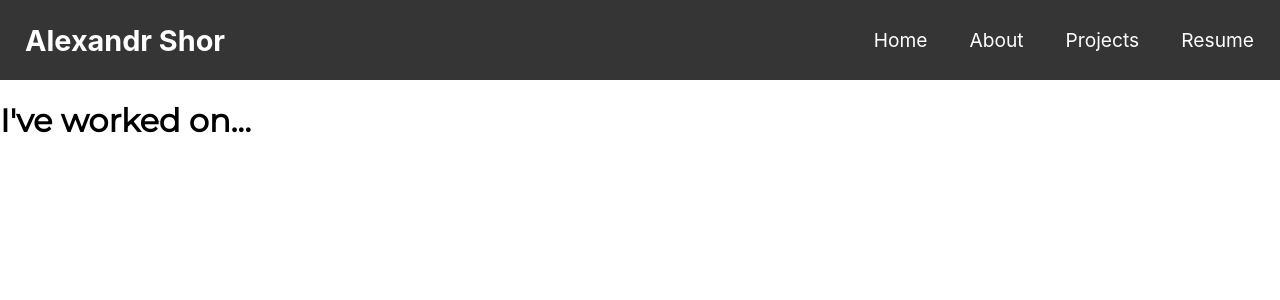
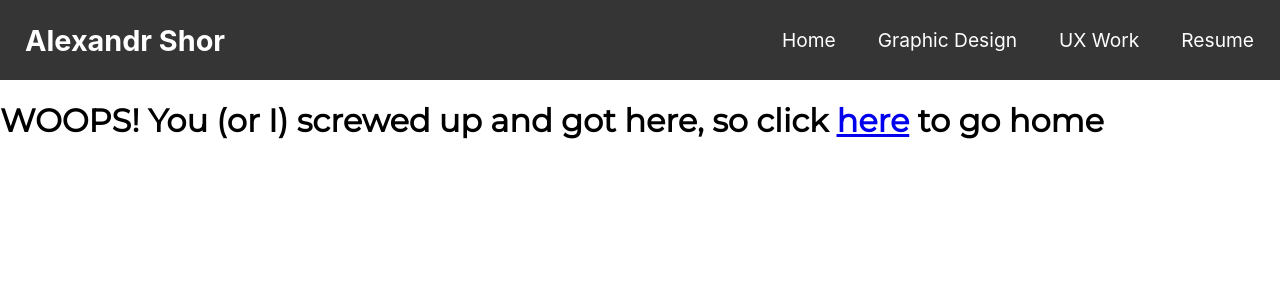
Before and after one commit to AlexShor0103/portfolio-site, a React (Create React App) app: page /#/Projects in a window 1280 px wide. Before the commit this address led to /#/Projects. Shown: the top 300 px of the page. Built offline with nearby package versions, Linux system fonts and the light colour scheme.

Commit message:
rename About to GDesign, Projects to UX Work

```diff
--- a/public/index.html
+++ b/public/index.html
@@ -30,7 +30,7 @@
 
     <script src="https://kit.fontawesome.com/eb51c07db2.js" crossorigin="anonymous"></script>
 
-    <title>Shor Designs</title>
+    <title>Alexandr Shor</title>
   </head>
   <body>
     <noscript>You need to enable JavaScript to run this app.</noscript>
--- a/src/App.js
+++ b/src/App.js
@@ -1,7 +1,7 @@
 import Home from './Pages/Home';
-import About from './Pages/About';
+import About from './Pages/GDesign';
 import Resume from './Pages/Resume';
-import Projects from './Pages/Projects';
+import Projects from './Pages/UXWork';
 import './App.css';
 import Navbar from './components/Navbar/Navbar';
 
@@ -15,9 +15,9 @@ function App() {
       <Routes>
         {/* This declares all the potential paths pages can go to */}
         <Route path="/" element={<Home />} />
-        <Route path="/About" element={<About />} />
+        <Route path="/GDesign" element={<About />} />
         <Route path="/Resume" element={<Resume />} />
-        <Route path="/Projects" element={<Projects />} />
+        <Route path="/UXWork" element={<Projects />} />
         <Route path="*" element={<ErrorPage />} />
         {/* <Route path="/" element={<Navigate to="/portfolio-site" replace />} /> */}
 
--- a/src/Pages/About.jsx
+++ b/src/Pages/GDesign.jsx
@@ -4,7 +4,7 @@ import {Link} from "react-router-dom"
 function About() {
     return(
         <div>
-            <h1>This is the About Page</h1>
+            <h1>This is the Graphic Design Page</h1>
             <Link to="/">Click to go home</Link>
         </div>
     )
--- a/src/Pages/Resume.jsx
+++ b/src/Pages/Resume.jsx
@@ -9,7 +9,7 @@ function Resume() {
             {/* <Link to="/">Click to go home</Link> */}
             <button
                 onClick={() => {
-                    navigate("/About");
+                    navigate("/UXWork");
                 }}
             >
                 {" "}
--- a/src/Pages/Projects.jsx
+++ b/src/Pages/UXWork.jsx
@@ -1,7 +1,7 @@
 import React from "react";
-import {Link} from "react-router-dom"
 
-function Projects() {
+
+function UXWork() {
     return(
         <div>
             <h1>I've worked on...</h1>
@@ -9,4 +9,4 @@ function Projects() {
     )
 }
 
-export default Projects;
+export default UXWork;
--- a/src/components/Navbar/MenuItems.jsx
+++ b/src/components/Navbar/MenuItems.jsx
@@ -5,13 +5,13 @@ export const MenuItems = [
         cName: 'nav-links'
     },
     {
-        title: 'About',
-        url: '/About',
+        title: 'Graphic Design',
+        url: '/GDesign',
         cName: 'nav-links'
     },
     {
-        title: 'Projects',
-        url: '/Projects',
+        title: 'UX Work',
+        url: '/UXWork',
         cName: 'nav-links'
     },
     {
```
